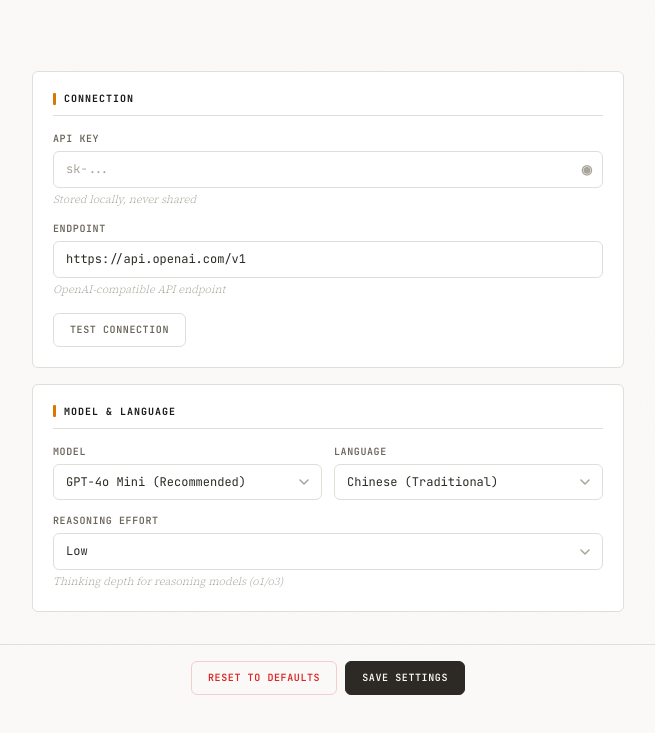
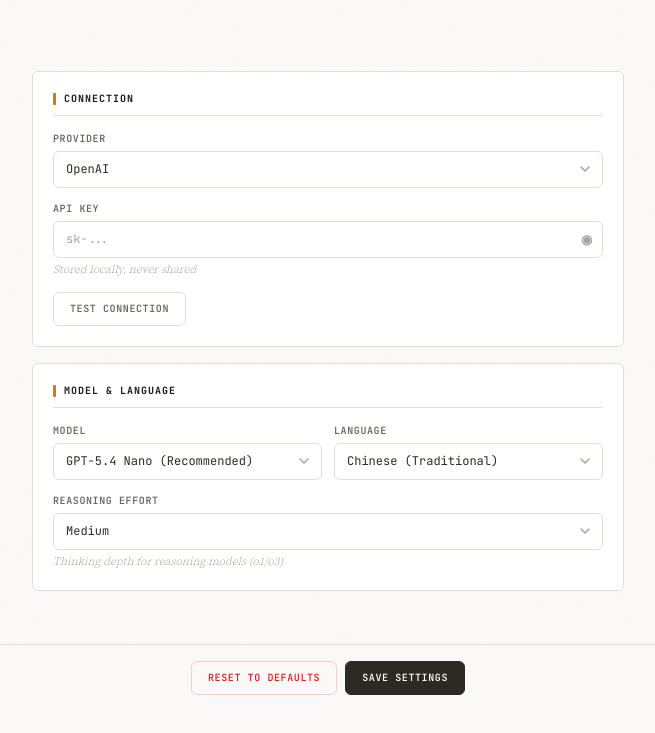
Before and after one commit to CJHwong/line-localization-machine, a website with bundled scripts: page settings/settings.html in a window 1280 px wide. Shown: the part 89-822 px from the top of the page, without its empty margins (312-967 px from the left). Built offline with nearby package versions, Linux system fonts and the light colour scheme; some packages are replaced by stand-ins of ours.

Commit message:
feat(settings): add provider presets with per-provider model lists
[why]
Users had to manually type API endpoints for different providers,
and the model list was stale (gpt-5-mini/nano don't exist anymore).

[how]
- Replace flat PREDEFINED_MODELS with per-provider config in models.js:
  OpenAI (gpt-5.4-nano/mini/5.4), Google (gemini-2.5-flash-lite/flash/pro),
  Ollama (gpt-oss:120b-cloud), Custom (user-supplied endpoint + model)
- Provider dropdown in settings replaces the free-text endpoint field;
  endpoint input only shown for Custom provider
- Each provider carries its own model list, descriptions, and default
- migrateSettings() matches existing endpoints to known providers for
  backward compat; unrecognized endpoints fall back to Custom
- Default model: gpt-5.4-nano, default reasoning effort: medium
- All providers retain a "Custom Model..." escape hatch in the dropdown

```diff
--- a/background/background.js
+++ b/background/background.js
@@ -383,7 +383,10 @@ class BackgroundScript {
     if (!this.ModelConfig) await this.loadSharedConfig();
     const defaultSettings = this.ModelConfig.getDefaultSettings();
     const settings = await chrome.storage.local.get(Object.keys(defaultSettings));
-    return { ...defaultSettings, ...settings };
+    const merged = this.ModelConfig.migrateSettings({ ...defaultSettings, ...settings });
+    // Resolve the endpoint from provider if not custom
+    merged.apiEndpoint = this.ModelConfig.resolveEndpoint(merged.provider, merged.apiEndpoint);
+    return merged;
   }
 
   async saveSettings(newSettings) {
--- a/settings/settings.css
+++ b/settings/settings.css
@@ -323,7 +323,8 @@ small {
   font-style: italic;
 }
 
-/* ── Custom model section ── */
+/* ── Conditional reveal sections ── */
+#customEndpointSection,
 #customModelSection {
   background: var(--warm-50);
   border: 1px solid var(--border);
--- a/settings/settings.html
+++ b/settings/settings.html
@@ -23,6 +23,19 @@
         <section class="section">
           <h2>Connection</h2>
           <div class="form-group">
+            <label for="provider">Provider</label>
+            <select id="provider">
+              <!-- Populated by settings.js -->
+            </select>
+          </div>
+
+          <div class="form-group" id="customEndpointSection" style="display: none">
+            <label for="apiEndpoint">Endpoint</label>
+            <input type="url" id="apiEndpoint" placeholder="https://api.openai.com/v1" />
+            <small>OpenAI-compatible API endpoint</small>
+          </div>
+
+          <div class="form-group">
             <label for="apiKey">API Key</label>
             <div class="input-with-toggle">
               <input type="password" id="apiKey" placeholder="sk-..." />
@@ -31,12 +44,6 @@
               </button>
             </div>
             <small>Stored locally, never shared</small>
-          </div>
-
-          <div class="form-group">
-            <label for="apiEndpoint">Endpoint</label>
-            <input type="url" id="apiEndpoint" placeholder="https://api.openai.com/v1" />
-            <small>OpenAI-compatible API endpoint</small>
           </div>
 
           <div class="form-group">
--- a/settings/settings.js
+++ b/settings/settings.js
@@ -6,8 +6,10 @@ import APIClient from '../shared/api-client.js';
 class SettingsController {
   constructor() {
     this.elements = {
+      provider: document.getElementById('provider'),
       apiKey: document.getElementById('apiKey'),
       apiEndpoint: document.getElementById('apiEndpoint'),
+      customEndpointSection: document.getElementById('customEndpointSection'),
       model: document.getElementById('model'),
       customModel: document.getElementById('customModel'),
       customModelSection: document.getElementById('customModelSection'),
@@ -26,53 +28,69 @@ class SettingsController {
   }
 
   async init() {
-    this.populateModelOptions();
+    this.populateProviderOptions();
     await this.loadSettings();
     this.bindEvents();
+    this.updateProviderSection();
     this.updateModelSection();
   }
 
-  populateModelOptions() {
+  populateProviderOptions() {
+    const providerSelect = this.elements.provider;
+    providerSelect.innerHTML = '';
+
+    ModelConfig.getProviderIds().forEach(providerId => {
+      const provider = ModelConfig.getProvider(providerId);
+      const option = document.createElement('option');
+      option.value = providerId;
+      option.textContent = provider.name;
+      providerSelect.appendChild(option);
+    });
+  }
+
+  populateModelOptions(providerId) {
     const modelSelect = this.elements.model;
-
-    // Clear existing options except custom
-    const customOption = modelSelect.querySelector('option[value="custom"]');
     modelSelect.innerHTML = '';
 
-    // Add predefined models
-    ModelConfig.PREDEFINED_MODELS.forEach(modelId => {
+    const models = ModelConfig.getModelsForProvider(providerId);
+    models.forEach(modelId => {
       const option = document.createElement('option');
       option.value = modelId;
-      option.textContent = ModelConfig.getModelDescription(modelId);
+      option.textContent = ModelConfig.getModelDescription(providerId, modelId);
       modelSelect.appendChild(option);
     });
 
-    // Add custom option at the end
+    // Always add custom option at the end
+    const customOption = document.createElement('option');
+    customOption.value = 'custom';
+    customOption.textContent = 'Custom Model...';
     modelSelect.appendChild(customOption);
   }
 
   async loadSettings() {
     try {
       const settings = await chrome.storage.local.get(Object.keys(this.defaultSettings));
+      const migrated = ModelConfig.migrateSettings({ ...this.defaultSettings, ...settings });
 
-      // Merge with defaults
-      const mergedSettings = { ...this.defaultSettings, ...settings };
+      this.elements.provider.value = migrated.provider;
+      this.elements.apiKey.value = migrated.apiKey;
+      this.elements.apiEndpoint.value = migrated.apiEndpoint;
+      this.elements.customModel.value = migrated.customModel;
+      this.elements.targetLanguage.value = migrated.targetLanguage;
+      this.elements.reasoningEffort.value = migrated.reasoningEffort || 'medium';
 
-      // Apply settings to form elements
-      this.elements.apiKey.value = mergedSettings.apiKey;
-      this.elements.apiEndpoint.value = mergedSettings.apiEndpoint;
-      this.elements.customModel.value = mergedSettings.customModel;
-      this.elements.targetLanguage.value = mergedSettings.targetLanguage;
-      this.elements.reasoningEffort.value = mergedSettings.reasoningEffort || 'off';
+      // Populate models for the selected provider
+      this.populateModelOptions(migrated.provider);
 
       // Handle model selection
-      if (ModelConfig.isPredefinedModel(mergedSettings.model)) {
-        this.elements.model.value = mergedSettings.model;
-      } else {
+      if (ModelConfig.isPredefinedModel(migrated.provider, migrated.model)) {
+        this.elements.model.value = migrated.model;
+      } else if (migrated.model && migrated.model !== '') {
         this.elements.model.value = 'custom';
-        this.elements.customModel.value = mergedSettings.model;
+        this.elements.customModel.value = migrated.model;
       }
 
+      this.updateProviderSection();
       this.updateModelSection();
     } catch (error) {
       this.showStatus('Error loading settings', 'error');
@@ -81,6 +99,24 @@ class SettingsController {
   }
 
   bindEvents() {
+    // Provider change — swap model list and toggle endpoint visibility
+    this.elements.provider.addEventListener('change', () => {
+      const providerId = this.elements.provider.value;
+      const provider = ModelConfig.getProvider(providerId);
+
+      this.populateModelOptions(providerId);
+
+      // Set the provider's default model
+      if (provider.defaultModel) {
+        this.elements.model.value = provider.defaultModel;
+      } else {
+        this.elements.model.value = 'custom';
+      }
+
+      this.updateProviderSection();
+      this.updateModelSection();
+    });
+
     // Model selection change
     this.elements.model.addEventListener('change', () => {
       this.updateModelSection();
@@ -109,6 +145,7 @@ class SettingsController {
     // Auto-save on input changes (with debouncing)
     let saveTimeout;
     const autoSaveElements = [
+      this.elements.provider,
       this.elements.apiKey,
       this.elements.apiEndpoint,
       this.elements.customModel,
@@ -117,12 +154,18 @@ class SettingsController {
     ];
 
     autoSaveElements.forEach(element => {
-      const eventType = element.type === 'checkbox' ? 'change' : 'input';
+      const eventType = element.tagName === 'SELECT' ? 'change' : 'input';
       element.addEventListener(eventType, () => {
         clearTimeout(saveTimeout);
         saveTimeout = setTimeout(() => this.saveSettings(true), 1000);
       });
     });
+  }
+
+  updateProviderSection() {
+    const providerId = this.elements.provider.value;
+    const isCustom = providerId === 'custom';
+    this.elements.customEndpointSection.style.display = isCustom ? 'block' : 'none';
   }
 
   updateModelSection() {
@@ -134,21 +177,38 @@ class SettingsController {
     }
   }
 
+  getResolvedEndpoint() {
+    const providerId = this.elements.provider.value;
+    return ModelConfig.resolveEndpoint(providerId, this.elements.apiEndpoint.value.trim());
+  }
+
+  getResolvedModel() {
+    return this.elements.model.value === 'custom'
+      ? this.elements.customModel.value.trim()
+      : this.elements.model.value;
+  }
+
   async saveSettings(silent = false) {
     try {
-      const actualModel =
-        this.elements.model.value === 'custom'
-          ? this.elements.customModel.value.trim()
-          : this.elements.model.value;
+      const actualModel = this.getResolvedModel();
+      const providerId = this.elements.provider.value;
 
       if (this.elements.model.value === 'custom' && !actualModel) {
         this.showStatus('Please enter a custom model ID', 'error');
         return;
       }
 
+      if (providerId === 'custom' && !this.elements.apiEndpoint.value.trim()) {
+        if (!silent) {
+          this.showStatus('Please enter an API endpoint', 'error');
+        }
+        return;
+      }
+
       const settings = {
+        provider: providerId,
         apiKey: this.elements.apiKey.value.trim(),
-        apiEndpoint: this.elements.apiEndpoint.value.trim() || this.defaultSettings.apiEndpoint,
+        apiEndpoint: this.getResolvedEndpoint(),
         model: actualModel,
         customModel: this.elements.customModel.value.trim(),
         targetLanguage: this.elements.targetLanguage.value,
@@ -168,11 +228,8 @@ class SettingsController {
 
   async testConnection() {
     const apiKey = this.elements.apiKey.value.trim();
-    const apiEndpoint = this.elements.apiEndpoint.value.trim();
-    const actualModel =
-      this.elements.model.value === 'custom'
-        ? this.elements.customModel.value.trim()
-        : this.elements.model.value;
+    const apiEndpoint = this.getResolvedEndpoint();
+    const actualModel = this.getResolvedModel();
 
     if (!apiKey) {
       this.showStatus('Please enter your API key first', 'error');
@@ -181,6 +238,11 @@ class SettingsController {
 
     if (!actualModel) {
       this.showStatus('Please select or enter a model', 'error');
+      return;
+    }
+
+    if (!apiEndpoint) {
+      this.showStatus('Please enter an API endpoint', 'error');
       return;
     }
 
@@ -232,19 +294,19 @@ class SettingsController {
       // Clear all stored settings
       await chrome.storage.local.clear();
 
+      // Reset provider and repopulate models
+      this.elements.provider.value = this.defaultSettings.provider;
+      this.populateModelOptions(this.defaultSettings.provider);
+
       // Reset form to defaults
-      Object.entries(this.defaultSettings).forEach(([key, value]) => {
-        const element = this.elements[key];
-        if (element) {
-          if (element.type === 'checkbox') {
-            element.checked = value;
-          } else {
-            element.value = value;
-          }
-        }
-      });
+      this.elements.apiKey.value = this.defaultSettings.apiKey;
+      this.elements.apiEndpoint.value = this.defaultSettings.apiEndpoint;
+      this.elements.customModel.value = this.defaultSettings.customModel;
+      this.elements.targetLanguage.value = this.defaultSettings.targetLanguage;
+      this.elements.reasoningEffort.value = this.defaultSettings.reasoningEffort;
+      this.elements.model.value = this.defaultSettings.model;
 
-      this.elements.model.value = this.defaultSettings.model;
+      this.updateProviderSection();
       this.updateModelSection();
 
       this.showStatus('Settings reset to defaults', 'info');
--- a/shared/models.js
+++ b/shared/models.js
@@ -1,37 +1,110 @@
-// Centralized model configuration for Line Localization Machine
-// This file manages all available models and default settings
+// Centralized model & provider configuration for Line Localization Machine
 
 const ModelConfig = {
-  // Default model
-  DEFAULT_MODEL: 'gpt-4o-mini',
+  // Provider presets — each has a name, endpoint, default model, and model list
+  PROVIDERS: {
+    openai: {
+      name: 'OpenAI',
+      endpoint: 'https://api.openai.com/v1',
+      defaultModel: 'gpt-5.4-nano',
+      models: ['gpt-5.4-nano', 'gpt-5.4-mini', 'gpt-5.4'],
+      descriptions: {
+        'gpt-5.4-nano': 'GPT-5.4 Nano (Recommended)',
+        'gpt-5.4-mini': 'GPT-5.4 Mini',
+        'gpt-5.4': 'GPT-5.4',
+      },
+    },
+    google: {
+      name: 'Google',
+      endpoint: 'https://generativelanguage.googleapis.com/v1beta/openai/',
+      defaultModel: 'gemini-2.5-flash-lite',
+      models: ['gemini-2.5-flash-lite', 'gemini-2.5-flash', 'gemini-2.5-pro'],
+      descriptions: {
+        'gemini-2.5-flash-lite': 'Gemini 2.5 Flash Lite (Recommended)',
+        'gemini-2.5-flash': 'Gemini 2.5 Flash',
+        'gemini-2.5-pro': 'Gemini 2.5 Pro',
+      },
+    },
+    ollama: {
+      name: 'Ollama',
+      endpoint: 'https://ollama.com/v1/',
+      defaultModel: 'gpt-oss:120b-cloud',
+      models: ['gpt-oss:120b-cloud'],
+      descriptions: {
+        'gpt-oss:120b-cloud': 'GPT-OSS 120B Cloud',
+      },
+    },
+    custom: {
+      name: 'Custom',
+      endpoint: '',
+      defaultModel: '',
+      models: [],
+      descriptions: {},
+    },
+  },
 
-  // Available predefined models
-  PREDEFINED_MODELS: ['gpt-4o-mini', 'gpt-5-mini', 'gpt-5-nano'],
-
-  // Model display names with descriptions
-  MODEL_DESCRIPTIONS: {
-    'gpt-4o-mini': 'GPT-4o Mini (Recommended)',
-    'gpt-5-mini': 'GPT-5 Mini',
-    'gpt-5-nano': 'GPT-5 Nano',
-  },
+  DEFAULT_PROVIDER: 'openai',
 
   // Default extension settings
   DEFAULT_SETTINGS: {
     apiKey: '',
+    provider: 'openai',
     apiEndpoint: 'https://api.openai.com/v1',
-    model: 'gpt-4o-mini',
+    model: 'gpt-5.4-nano',
     customModel: '',
     targetLanguage: 'chinese-traditional',
-    reasoningEffort: 'low',
+    reasoningEffort: 'medium',
   },
 
   // Helper methods
-  isPredefinedModel(modelId) {
-    return this.PREDEFINED_MODELS.includes(modelId);
+  getProvider(providerId) {
+    return this.PROVIDERS[providerId] || this.PROVIDERS.custom;
   },
 
-  getModelDescription(modelId) {
-    return this.MODEL_DESCRIPTIONS[modelId] || modelId;
+  getProviderIds() {
+    return Object.keys(this.PROVIDERS);
+  },
+
+  getModelsForProvider(providerId) {
+    const provider = this.getProvider(providerId);
+    return provider.models;
+  },
+
+  getModelDescription(providerId, modelId) {
+    const provider = this.getProvider(providerId);
+    return provider.descriptions[modelId] || modelId;
+  },
+
+  isPredefinedModel(providerId, modelId) {
+    const provider = this.getProvider(providerId);
+    return provider.models.includes(modelId);
+  },
+
+  resolveEndpoint(providerId, customEndpoint) {
+    if (providerId === 'custom') {
+      return customEndpoint || '';
+    }
+    return this.getProvider(providerId).endpoint;
+  },
+
+  // Migrate legacy settings that have no provider field
+  migrateSettings(settings) {
+    if (settings.provider) {
+      return settings;
+    }
+
+    // Match existing endpoint against known providers
+    const endpoint = (settings.apiEndpoint || '').replace(/\/+$/, '');
+    for (const [id, provider] of Object.entries(this.PROVIDERS)) {
+      if (id === 'custom') continue;
+      const knownEndpoint = provider.endpoint.replace(/\/+$/, '');
+      if (endpoint === knownEndpoint) {
+        return { ...settings, provider: id };
+      }
+    }
+
+    // No match — preserve as custom
+    return { ...settings, provider: 'custom' };
   },
 
   getDefaultSettings() {
```
Also changed, not shown: popup/popup.js (+17 -6 lines).
